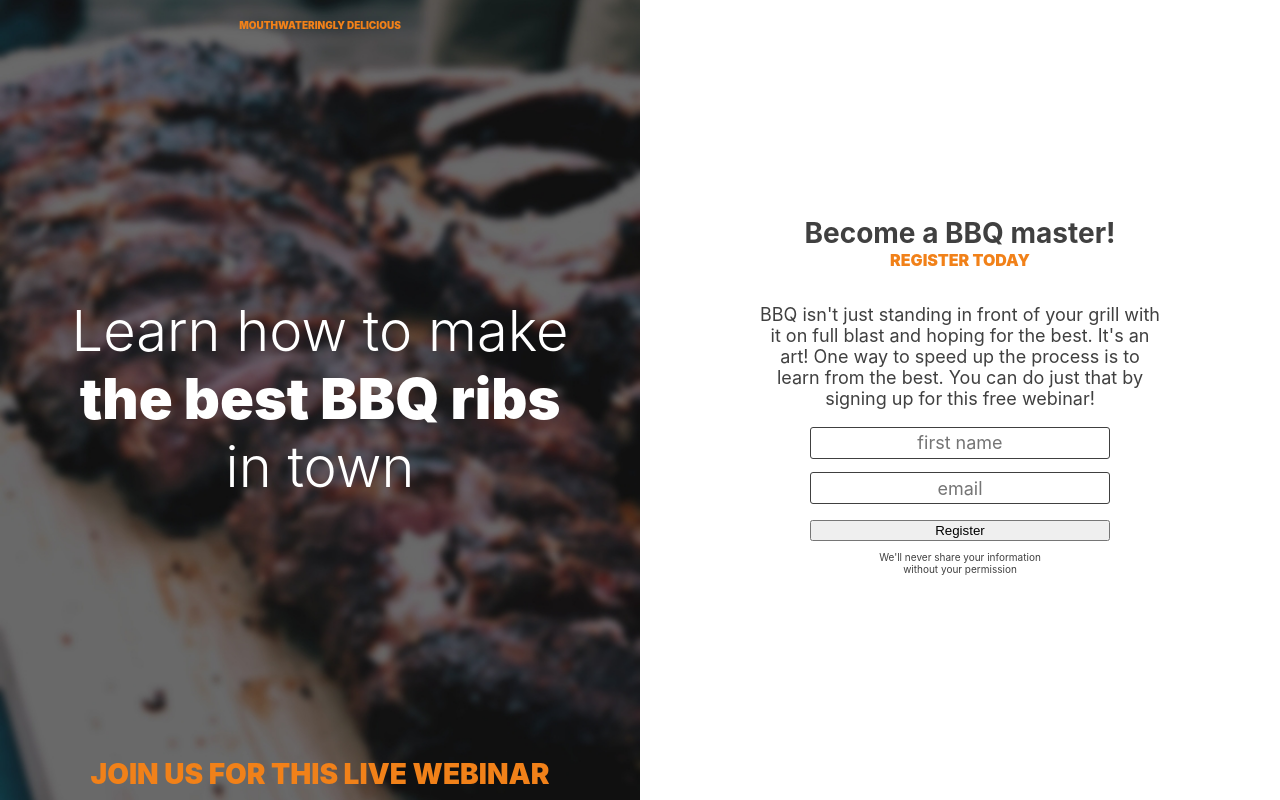
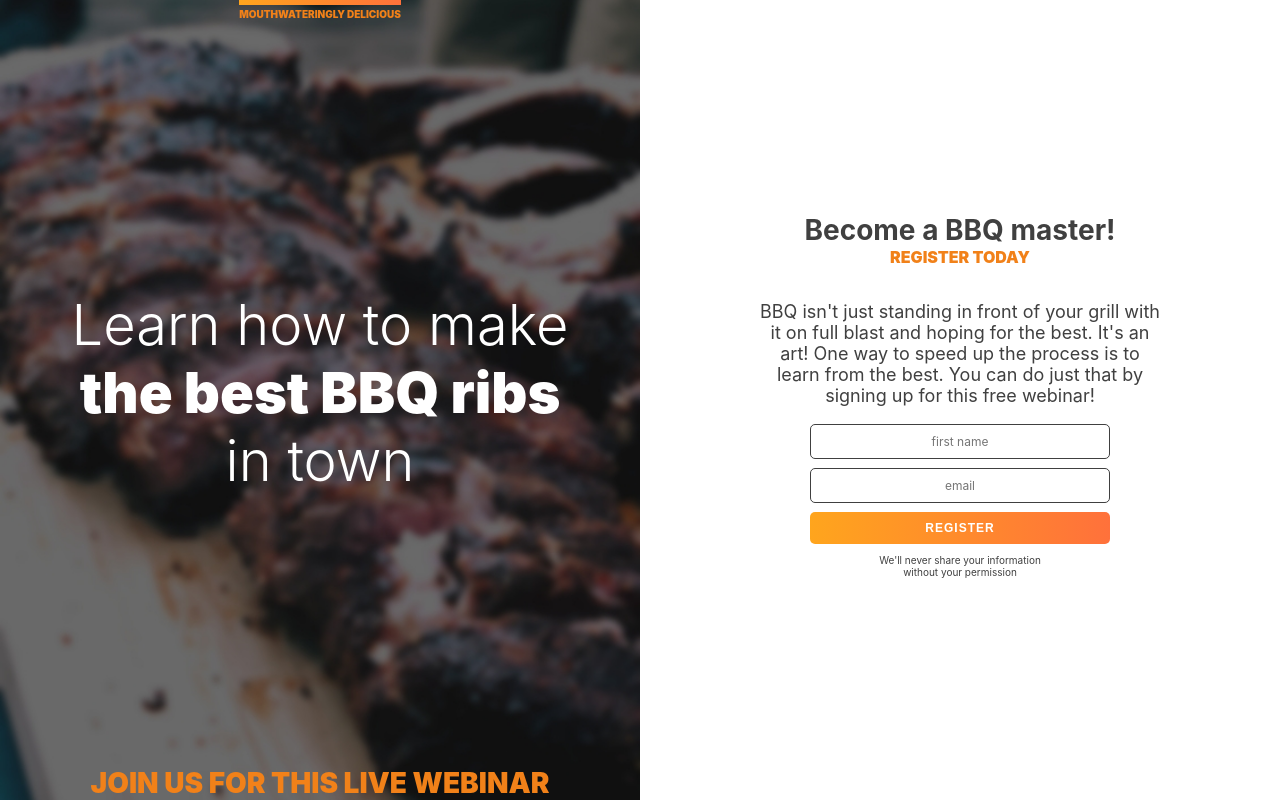
Before and after one commit to AFPedreros/BBQ-splash-page, a website built with Parcel: page index.html in a window 1280 px wide. Built offline with nearby package versions, Linux system fonts and the light colour scheme.

Commit message:
final details

```diff
--- a/css/style.css
+++ b/css/style.css
@@ -49,9 +49,13 @@ h2 + p {
 .top-text {
     font-size: 0.625rem;
     font-weight: 900;
+    margin: 0;
+    padding-top: 0.25em;
     color: #f18119;
     text-transform: uppercase;
     order: -1;
+    border-top: 5px solid #f18119;
+    border-image: linear-gradient(to left, #ff713b, #ffa51d) 1;
 }
 
 .fine-print {
@@ -71,7 +75,7 @@ strong {
     background-size: cover;
     background-position: center;
     background-color: #404040;
-    padding: 0.5em 0em;
+    padding: 0em;
     display: flex;
     flex-direction: column;
     justify-content: space-between;
@@ -111,14 +115,45 @@ input {
     font-size: inherit;
     text-align: inherit;
     margin-bottom: 0.75em;
-    padding: 0.25em;
     border: 1px solid #404040;
-    border-radius: 3px;
+    transform: scale(1);
+    transition: all 250ms;
 }
 
 input,
 .btn {
     width: 100%;
+    border-radius: 5px;
+    font-size: 0.75rem;
+    padding: 0.75em 1.5em;
+}
+
+.btn {
+    display: inline-block;
+    text-transform: uppercase;
+    letter-spacing: 1px;
+    font-weight: 900;
+    border: none;
+    cursor: pointer;
+}
+
+.btn-main {
+    background: linear-gradient(to left, #ff713b, #ffa51d);
+    color: #fff;
+    transform: scale(1);
+    transition: all 250ms;
+}
+
+.btn-main:hover,
+.btn-main:focus,
+input:focus {
+    transform: scale(1.05);
+    outline: none;
+}
+
+.btn-main:hover,
+.btn-main:focus {
+    color: black;
 }
 
 /* =================
```
Also changed, not shown: 2 other files.
